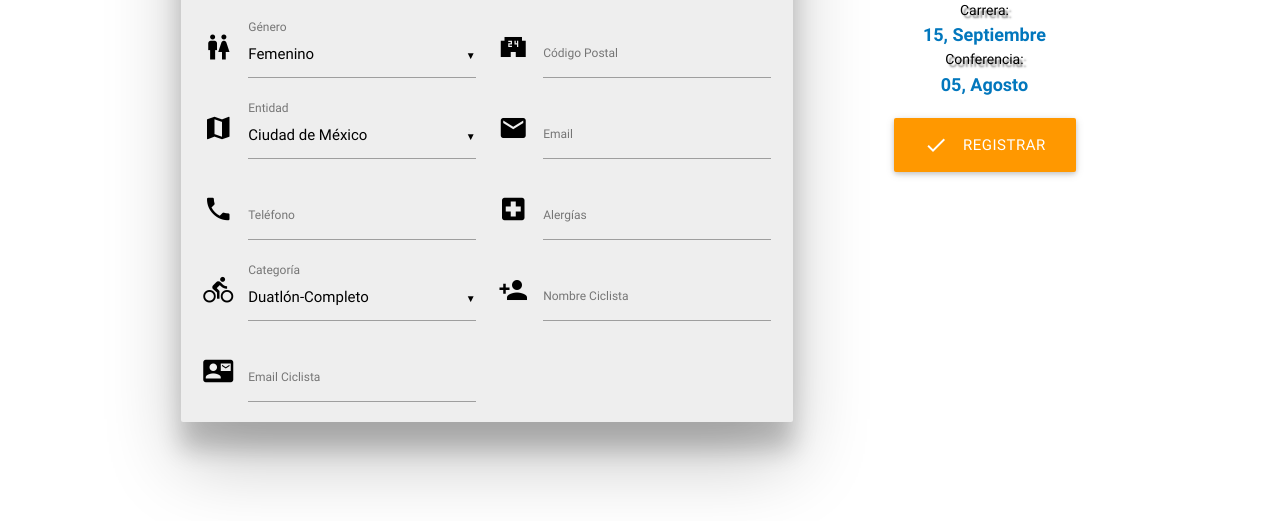
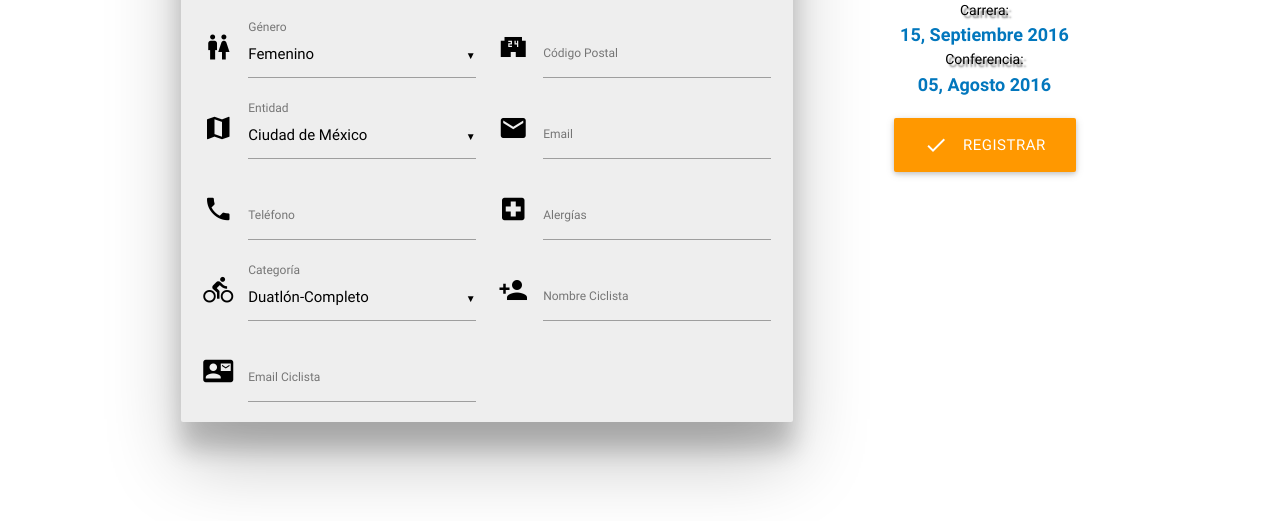
Before and after one commit to RedGranatum/frontendIncripci-n, a plain HTML site: page index_registro.html in a window 1280 px wide. Shown: the part 279-800 px from the top of the page. Drawn offline with Linux system fonts and the light colour scheme.

Commit message:
último upload INCRIPCIÓN

```diff
--- a/index_registro.html
+++ b/index_registro.html
@@ -143,11 +143,11 @@
 				<div class="row">
 					<span class="otra-informacion">Carrera:</span>
 					<br>
-					<span class="otra-informacion-i">15, Septiembre</span>
+					<span class="otra-informacion-i">15, Septiembre 2016</span>
 					<br>
 					<span class="otra-informacion">Conferencia:</span>
 					<br>
-					<span class="otra-informacion-i">05, Agosto</span>
+					<span class="otra-informacion-i">05, Agosto 2016</span>
 				</div>
 				<div class="row">
 					<a class="waves-effect waves-light btn-large color orange"><i class="material-icons left">done</i>Registrar</a>
```
